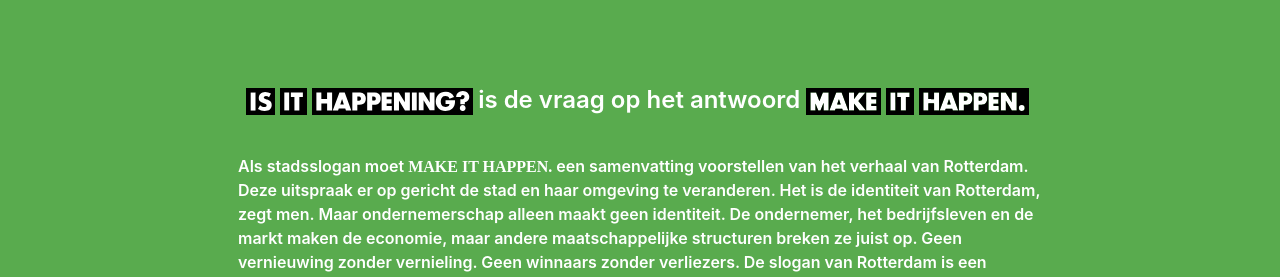
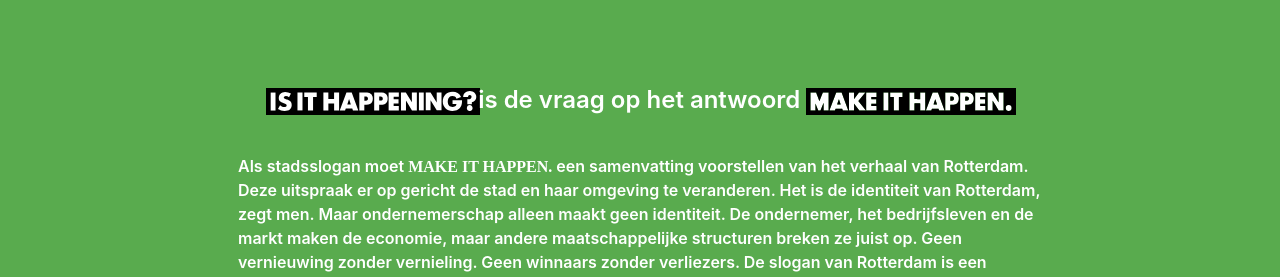
Before and after one commit to norealdirection/norealdirection.github.io, a Jekyll site: the page built from index.markdown, in a window 1280 px wide. Shown: the part 682-959 px from the top of the page. Built offline with Jekyll 4.4.1, drawn with Linux system fonts in a browser that asks for light colours.

Commit message:
Update _layout.scss

```diff
--- a/_sass/minima/_layout.scss
+++ b/_sass/minima/_layout.scss
@@ -183,7 +183,8 @@
 		height: $futura-font-size*1.65;
 		display: inline;
 		margin: 0;
-		margin-right: $spacing-unit/5;
+		margin-right: $spacing-unit/4;
+		margin-right: -2px;
 	}
 
 	.content { /* nothing here*/ };
```
